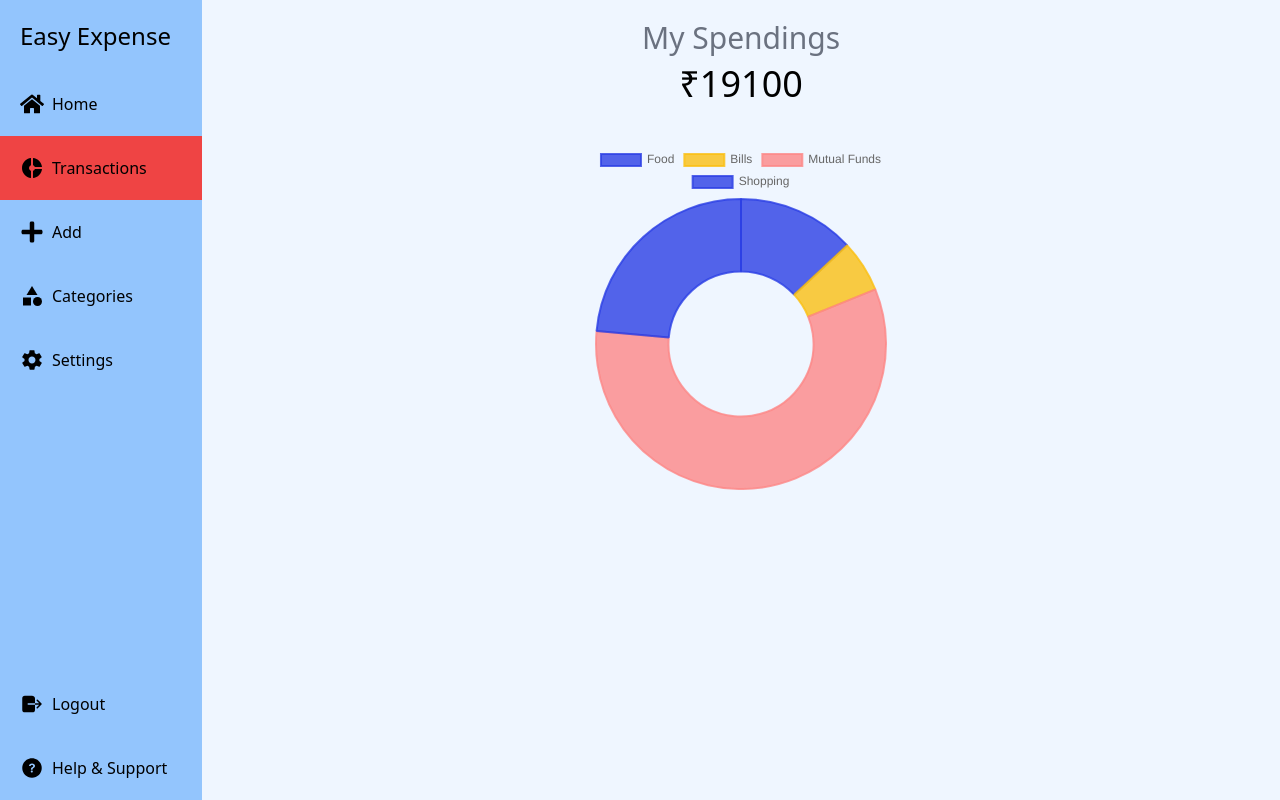
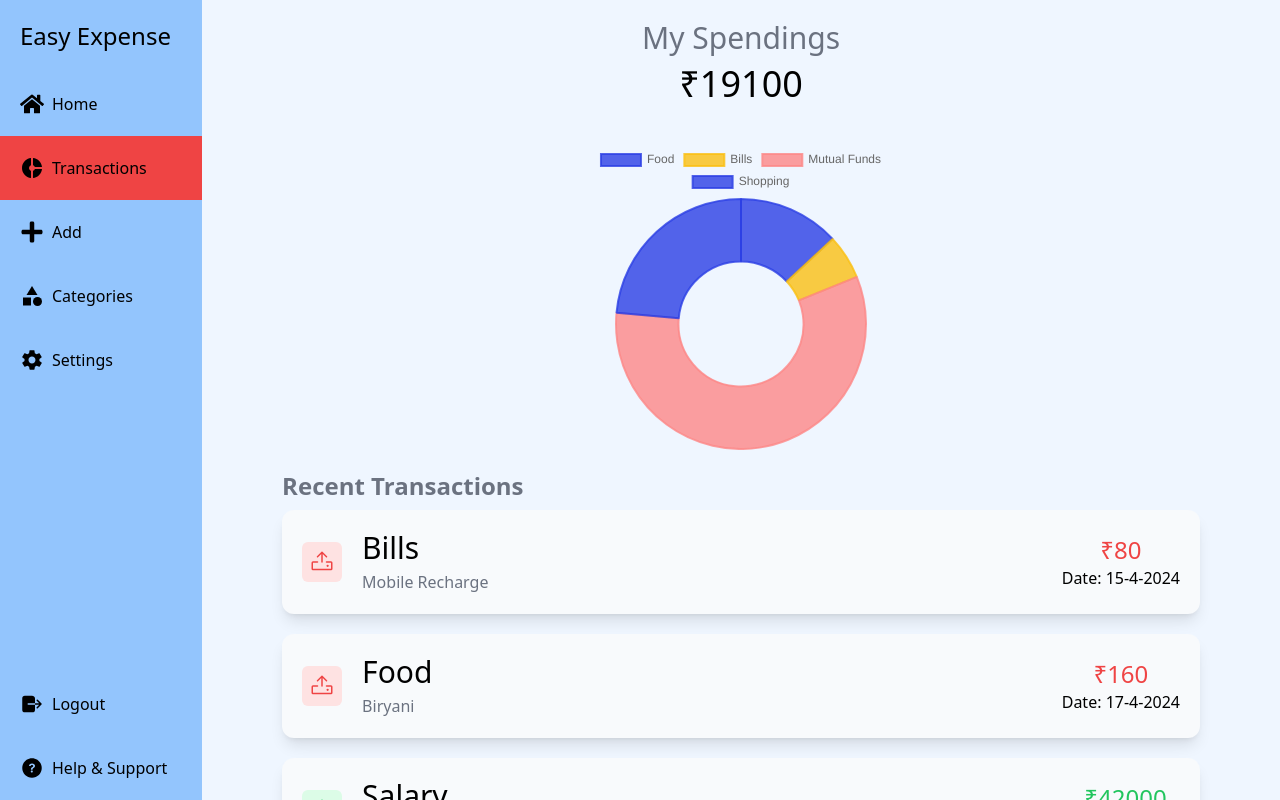
Before and after one commit to GeekyNaved/Easy-Expense, a React (Vite) app: page /transactions in a window 1280 px wide. Built offline with nearby package versions, Linux system fonts and the light colour scheme; sample sign-in values are in the browser's storage.

Commit message:
add transaction cards in TRANSACTION screen

```diff
--- a/src/pages/main/Transactions.jsx
+++ b/src/pages/main/Transactions.jsx
@@ -1,16 +1,33 @@
+import {dummyTransaction} from "../../DummyData/dummyTransaction";
 import AmountWithRupee from "../../components/AmountWithRupee";
 import {CustDonutChart} from "../../components/CustDonutChart";
+import TransactionCard from "../../components/TransactionCard";
 
 const Transactions = () => {
   return (
-    <div className="px-5 py-5 flex flex-col items-center">
+    <div className="md:px-20 p-5 flex flex-col">
       <div className="flex flex-col items-center gap-2">
         <p className="text-3xl text-gray-500">My Spendings</p>
         <AmountWithRupee className="text-4xl" amount={19100} />
       </div>
-      <div className="md:w-1/3 mt-10">
+      <div className="md:w-1/3 mt-10 self-center">
         <CustDonutChart />
       </div>
+      <h2 className="text-2xl text-gray-500 mt-5 mb-2 font-semibold">
+        Recent Transactions
+      </h2>
+      {dummyTransaction.map((item, key) => {
+        return (
+          <TransactionCard
+            key={key}
+            type={item.type}
+            category={item.category}
+            notes={item.notes}
+            amount={item.amount}
+            date={item.date}
+          />
+        );
+      })}
     </div>
   );
 };
```
